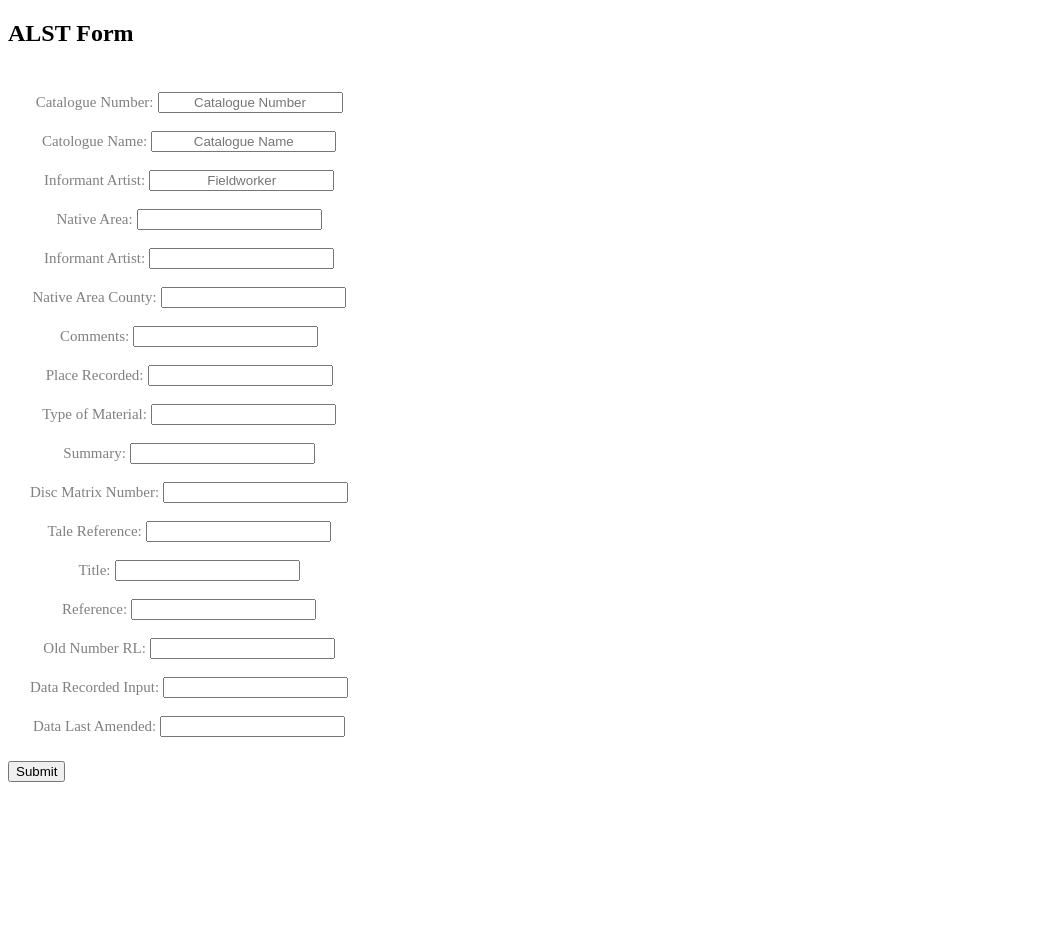
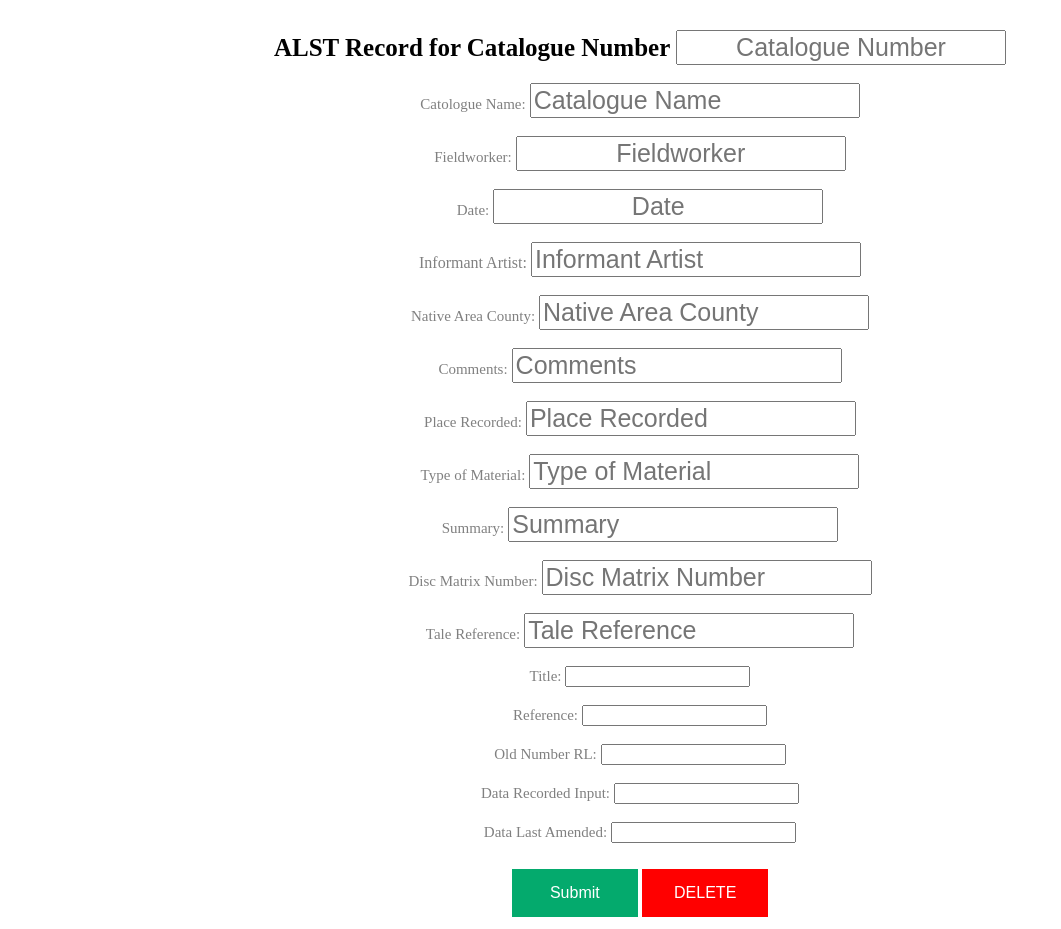
Before and after one commit to UoEMainLibrary/school_of_scottish_studies_archive, a Django app: page /alst_create_record/ in a window 1280 px wide. Shown: the whole page, without its empty margins (0-1061 px from the left). Before the commit the page ends 782 px from the top, so only its background shows below. Run offline with Django 4.2, Linux system fonts and the light colour scheme; parts of the project's set-up code (start-up, migrations or seed data) failed here and were passed over; some libraries are stand-ins or nearby versions.

Commit message:
fianl, working CRUD

```diff
--- a/sssa_project/sssa_app/forms.py
+++ b/sssa_project/sssa_app/forms.py
@@ -30,7 +30,7 @@ class AlstForm(forms.ModelForm):
                     "id": "key_id",
                     "required": True,
                     "placeholder": "Catalogue Number",
-                    "style": "text-align: center; color:black",
+                    "style": "text-align: center; color:black; font-size: 25px",
                 },
             ),
             "catalogue_name": forms.TextInput(
@@ -38,7 +38,7 @@ class AlstForm(forms.ModelForm):
                     "id": "key_id",
                     "required": True,
                     "placeholder": "Catalogue Name",
-                    "style": "text-align: center; color:black",
+                    "style": "text-align: left; color:black; font-size: 25px",
                 },
             ),
             "fieldworker": forms.TextInput(
@@ -46,7 +46,79 @@ class AlstForm(forms.ModelForm):
                     "id": "key_id",
                     "required": True,
                     "placeholder": "Fieldworker",
-                    "style": "text-align: center; color:black",
+                    "style": "text-align: center; color:black; font-size: 25px",
+                },
+            ),
+            "date": forms.TextInput(
+                attrs={
+                    "id": "key_id",
+                    "required": True,
+                    "placeholder": "Date",
+                    "style": "text-align: center; color:black; font-size: 25px",
+                },
+            ),
+            "informant_artist": forms.TextInput(
+                attrs={
+                    "id": "key_id",
+                    "required": True,
+                    "placeholder": "Informant Artist",
+                    "style": "text-align: left; color:black; font-size: 25px;",
+                },
+            ),
+            "native_area_county": forms.TextInput(
+                attrs={
+                    "id": "key_id",
+                    "required": True,
+                    "placeholder": "Native Area County",
+                    "style": "text-align: left; color:black; font-size: 25px;",
+                },
+            ),
+            "comments": forms.TextInput(
+                attrs={
+                    "id": "key_id",
+                    "required": True,
+                    "placeholder": "Comments",
+                    "style": "text-align: left; color:black; font-size: 25px;",
+                },
+            ),
+            "place_recorded": forms.TextInput(
+                attrs={
+                    "id": "key_id",
+                    "required": True,
+                    "placeholder": "Place Recorded",
+                    "style": "text-align: left; color:black; font-size: 25px;",
+                },
+            ),
+            "type_of_material": forms.TextInput(
+                attrs={
+                    "id": "key_id",
+                    "required": True,
+                    "placeholder": "Type of Material",
+                    "style": "text-align: left; color:black; font-size: 25px;",
+                },
+            ),
+            "summary": forms.TextInput(
+                attrs={
+                    "id": "key_id",
+                    "required": True,
+                    "placeholder": "Summary",
+                    "style": "text-align: left; color:black; font-size: 25px;",
+                },
+            ),
+            "disc_matrix_number": forms.TextInput(
+                attrs={
+                    "id": "key_id",
+                    "required": True,
+                    "placeholder": "Disc Matrix Number",
+                    "style": "text-align: left; color:black; font-size: 25px;",
+                },
+            ),
+            "tale_reference": forms.TextInput(
+                attrs={
+                    "id": "key_id",
+                    "required": True,
+                    "placeholder": "Tale Reference",
+                    "style": "text-align: left; color:black; font-size: 25px;",
                 },
             ),
 
--- /dev/null
+++ b/sssa_project/sssa_app/static/css/buttons.css
@@ -0,0 +1,16 @@
+.button {
+  width: 10%;
+  border: none;
+  color: white;
+  padding: 15px 32px;
+  text-align: center;
+  text-decoration: none;
+  display: inline-block;
+  font-size: 16px;
+  margin: 4px 2px;
+  cursor: pointer;
+}
+
+.button1 {background-color: #04AA6D; text-decoration: none;} /* Green */
+.button2 {background-color: #008CBA;} /* Blue */
+.button3 {background-color: red;} /* Red */
--- a/sssa_project/sssa_app/templates/forms/alst_record_form.html
+++ b/sssa_project/sssa_app/templates/forms/alst_record_form.html
@@ -2,26 +2,29 @@
 <html lang="en">
 <head>
     <meta charset="UTF-8">
+
+    <title>Record Form</title>
     {% load static %}
-    <title>Record Form</title>
+    <link rel="stylesheet" href="{% static 'css/buttons.css' %}" >
 </head>
 {% load crispy_forms_tags %}
+
 <body>
 <form method="POST">
     {% csrf_token %}
-    <table>
-        <h2> ALST Form</h2>
+    <table style = "align-items: center; display: flex; justify-content: center;">
         <tr>
             <td colspan="3" style="text-align: center; padding:20px">
-                <span style="color: gray; font-size:15px">Catalogue Number:</span> <span style="font-size: 20px">{{ alst_record_form.catalogue_number }}</span><br>
+                <span style="font-size: 25px;"><strong>ALST Record for Catalogue Number {{ alst_record_form.catalogue_number }}</strong></span><br>
                 <br>
                 <span style="color: gray; font-size:15px">Catologue Name:</span> <span style="font-size: 13px">{{ alst_record_form.catalogue_name  }}</span><br>
                 <br>
-                <span style="color: gray; font-size:15px">Informant Artist:</span> <span style="font-size: 13px">{{ alst_record_form.fieldworker }} </span><br>
+                <span style="color: gray; font-size:15px">Fieldworker:</span> <span style="font-size: 13px">{{ alst_record_form.fieldworker }} </span><br>
                 <br>
-                <span style="color: gray; font-size:15px">Native Area:</span> <span style="font-size: 13px">{{ alst_record_form.date }} </span> <br>
+                <span style="color: gray; font-size:15px">Date:</span> <span style="font-size: 13px">{{ alst_record_form.date }} </span> <br>
                 <br>
-                <span style="color: gray; font-size:15px">Informant Artist:</span> <span style="font-size: 13px">{{ alst_record_form.informant_artist }} </span> <br>
+
+                <span style="color: gray; ">Informant Artist:</span> <span>{{ alst_record_form.informant_artist }} </span> <br>
                 <br>
                 <span style="color: gray; font-size:15px">Native Area County:</span> <span style="font-size: 13px">{{ alst_record_form.native_area_county }} </span> <br>
                 <br>
@@ -48,12 +51,15 @@
                 <span style="color: gray; font-size:15px">Data Last Amended:</span> <span style="font-size: 13px">{{ alst_record_form.data_last_amended }} </span> <br>
             </td>
         </tr>
-        <tr>
+    </table>
+    <span style = "align-items: center; display: flex; justify-content: center;">
+        <button class="button button1" type="submit">Submit</button>
 
-        </tr>
+        <button class="button button3">
+            <a style="text-decoration: none; color: white;" href="{% url 'alst_update_record' alst_record.id %}">DELETE</a>
+        </button>
+    </span>
 
-    </table>
-    <button type="submit">Submit</button>
 </form>
 
 </body>
--- a/sssa_project/sssa_app/views.py
+++ b/sssa_project/sssa_app/views.py
@@ -10,7 +10,7 @@ def home (request):
     return render(request, 'sssa_home.html')
 
 def alst_table(request):
-    alst_records = Alst.objects.all()
+    alst_records = Alst.objects.all() [:5000] #show only 5000 record in the table
 
     return render(request, "alst_table.html", {
         "alst_records": alst_records
```
Also changed, not shown: sssa_project/sssa_app/templates/forms/alst_details.html (+34 -29 lines).
